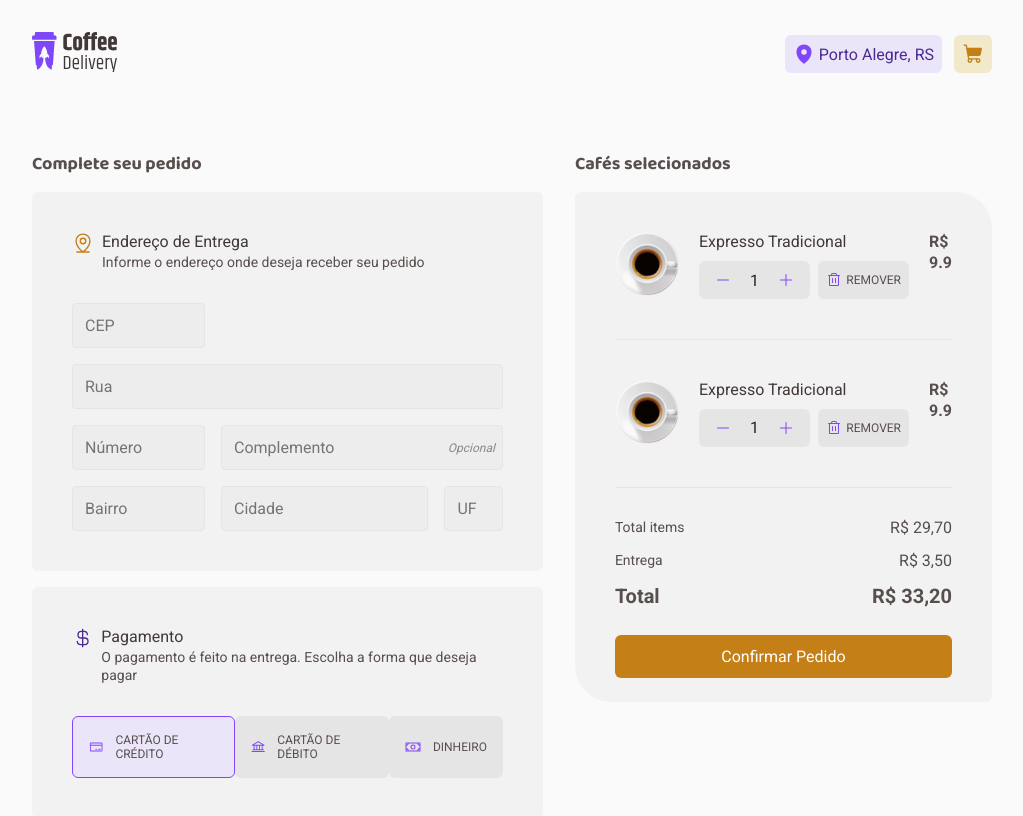
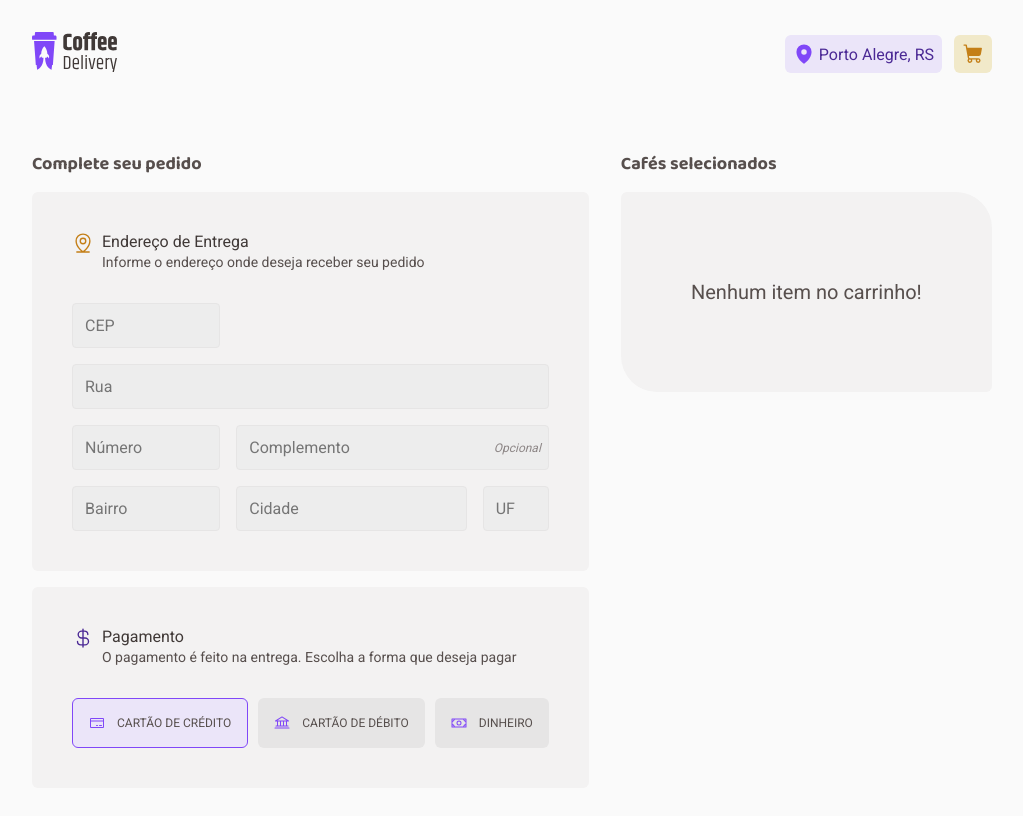
Before and after one commit to domzinhuu/ignite-desafio-01-coffee-delivery, a React (Vite) app: page /checkout in a window 1280 px wide. Shown: the top 816 px of the page, without its empty margins (128-1151 px from the left). Built offline with nearby package versions, Linux system fonts and the light colour scheme.

Commit message:
feat: adicionando integração do carrinho de compra e formatação de valores

```diff
--- a/src/components/Header/styles.ts
+++ b/src/components/Header/styles.ts
@@ -43,14 +43,14 @@ export const NavItems = styled.nav<{ totalProducts: number }>`
 
     &.hasItems::before {
       content: attr(data-total);
-      font-size: 0.75rem;
+      font-size: 0.875rem;
       position: absolute;
       right: -0.5rem;
-      top: -0.5rem;
+      top: -0.75rem;
       font-weight: bold;
       width: 1.25rem;
       height: 1.25rem;
-      background: ${(props) => props.theme.purple};
+      background: ${(props) => props.theme['yellow-dark']};
       color: ${(props) => props.theme.white};
       border-radius: 100%;
       display: flex;
@@ -58,7 +58,6 @@ export const NavItems = styled.nav<{ totalProducts: number }>`
       align-items: center;
       text-align: center;
       line-height: 0;
-      padding-left: 1px;
     }
   }
 `
--- a/src/contexts/CheckoutContext.tsx
+++ b/src/contexts/CheckoutContext.tsx
@@ -14,12 +14,18 @@ interface CheckoutContextProps {
   total: number
   addProductToCheckout: (product: CheckoutProduct) => void
   removeProductFromCheckout: (product: CheckoutProduct) => void
+  currencyFormat: Intl.NumberFormat
 }
 
 export const CheckoutContext = createContext({} as CheckoutContextProps)
 
 export function CheckoutContextProvider({ children }: any) {
   const [products, setProducts] = useState<CheckoutProduct[]>([])
+
+  const format = new Intl.NumberFormat('pt-BR', {
+    style: 'currency',
+    currency: 'BRL',
+  })
 
   function handleAddProductToCheckout(item: CheckoutProduct) {
     item.subTotal = item.product.price * item.quantity
@@ -38,9 +44,11 @@ export function CheckoutContextProvider({ children }: any) {
   }
 
   function handleRemoveProductFromCheckout(product: CheckoutProduct) {
-    setProducts((prev) =>
-      prev.filter((prod) => prod.product.name === product.product.name),
+    const newList = products.filter(
+      (prod) => prod.product.name !== product.product.name,
     )
+    console.log(newList)
+    setProducts(() => [...newList])
   }
 
   let shipping = 0
@@ -49,7 +57,7 @@ export function CheckoutContextProvider({ children }: any) {
   total = sumBy(products, 'subTotal')
 
   if (total > 0 && total < 30) {
-    shipping = 3.5
+    shipping = 10
   } else if (total >= 30) {
     shipping = 0
   }
@@ -60,6 +68,7 @@ export function CheckoutContextProvider({ children }: any) {
         products,
         shipping,
         total,
+        currencyFormat: format,
         addProductToCheckout: handleAddProductToCheckout,
         removeProductFromCheckout: handleRemoveProductFromCheckout,
       }}
--- a/src/pages/Checkout/components/CheckoutItem/index.tsx
+++ b/src/pages/Checkout/components/CheckoutItem/index.tsx
@@ -1,34 +1,55 @@
 import { Trash } from '@phosphor-icons/react'
 import { Count } from '../../../../components/Count'
-import { productList } from '../../../../data/product.list'
 import { Text } from '../../../../styles/themes/global'
 import { CheckoutItemContainer } from './styles'
+import {
+  CheckoutContext,
+  CheckoutProduct,
+} from '../../../../contexts/CheckoutContext'
+import { useContext } from 'react'
 
-export function CheckoutItem() {
-  const coffee = productList[0]
+interface CheckoutItemProps {
+  item: CheckoutProduct
+}
+
+export function CheckoutItem({ item }: CheckoutItemProps) {
+  const { addProductToCheckout, removeProductFromCheckout, currencyFormat } =
+    useContext(CheckoutContext)
+
+  function handleUpdateCounter(value: number) {
+    const updatedItem: CheckoutProduct = {
+      product: item.product,
+      quantity: value,
+    }
+    addProductToCheckout(updatedItem)
+  }
+
+  function handleDeleteProduct() {
+    removeProductFromCheckout(item)
+  }
   return (
     <CheckoutItemContainer>
       <img
         className="itemPicture"
-        src={coffee.logo}
-        alt={`Foto do café selecionado: ${coffee.name}`}
+        src={item.product.logo}
+        alt={`Foto do café selecionado: ${item.product.name}`}
       />
 
       <div className="content">
         <Text size="M" color="base-subtitle">
-          {coffee.name}
+          {item.product.name}
         </Text>
 
         <div className="actions">
-          <Count />
-          <button>
+          <Count value={item.quantity} changeValue={handleUpdateCounter} />
+          <button className="removeButton" onClick={handleDeleteProduct}>
             <Trash size={16} />
             Remover
           </button>
         </div>
       </div>
       <Text className="price" size="M" isBold={true}>
-        R$ {coffee.price}
+        {currencyFormat.format(item.product.price)}
       </Text>
     </CheckoutItemContainer>
   )
--- a/src/pages/Checkout/components/CheckoutItem/styles.ts
+++ b/src/pages/Checkout/components/CheckoutItem/styles.ts
@@ -18,7 +18,8 @@ export const CheckoutItemContainer = styled.div`
     .actions {
       display: flex;
       gap: 0.5rem;
-      button {
+
+      .removeButton {
         background: ${(props) => props.theme['base-button']};
         border-radius: 6px;
         padding: 0 0.5rem;
@@ -27,6 +28,11 @@ export const CheckoutItemContainer = styled.div`
         gap: 0.25rem;
         font-size: 0.75rem;
         text-transform: uppercase;
+        cursor: pointer;
+        transition: all 0.2s;
+        &:hover {
+          background: ${(props) => props.theme['base-hover']};
+        }
         svg {
           color: ${(props) => props.theme.purple};
         }
--- a/src/pages/Checkout/index.tsx
+++ b/src/pages/Checkout/index.tsx
@@ -4,22 +4,23 @@ import {
   CurrencyDollar,
   MapPinLine,
   Money,
-  Trash,
 } from '@phosphor-icons/react'
 import { Text, Title } from '../../styles/themes/global'
 import {
   CheckoutContainer,
   CheckoutValue,
   ConfirmButton,
+  EmptyCart,
   PaymentMethod,
 } from './styles'
-import { productList } from '../../data/product.list'
 import { CheckoutItem } from './components/CheckoutItem'
 import { FormHeader } from './components/CheckoutItem/FormHeader'
-import { useState } from 'react'
+import React, { useContext, useState } from 'react'
+import { CheckoutContext } from '../../contexts/CheckoutContext'
 
 export function Checkout() {
-  const coffee = productList[0]
+  const { products, shipping, total, currencyFormat } =
+    useContext(CheckoutContext)
   const [paymentMethod, setPaymentMethod] = useState<string>('creditCard')
 
   return (
@@ -107,30 +108,42 @@ export function Checkout() {
         <Title size="XS">Cafés selecionados</Title>
 
         <div className="paymentCheckout">
-          <CheckoutItem />
+          <div className="items">
+            {products.map((prd) => (
+              <React.Fragment key={prd.product.name}>
+                <CheckoutItem item={prd} />
                 <div className="separator"></div>
-          <CheckoutItem />
-          <div className="separator"></div>
+              </React.Fragment>
+            ))}
+          </div>
+          {products.length > 0 && (
             <CheckoutValue>
               <div>
                 <Text size="S">Total items</Text>
-              <Text size="M">R$ 29,70</Text>
+                <Text size="M">{currencyFormat.format(total)}</Text>
               </div>
               <div>
                 <Text size="S">Entrega</Text>
-              <Text size="M">R$ 3,50</Text>
+                <Text size="M">{currencyFormat.format(shipping)}</Text>
               </div>
               <div>
                 <Text size="L" isBold={true}>
                   Total
                 </Text>
                 <Text size="L" isBold={true}>
-                R$ 33,20
+                  {currencyFormat.format(total + shipping)}
                 </Text>
               </div>
 
               <ConfirmButton>Confirmar Pedido</ConfirmButton>
             </CheckoutValue>
+          )}
+
+          {products.length === 0 && (
+            <EmptyCart>
+              <Text size="L">Nenhum item no carrinho!</Text>
+            </EmptyCart>
+          )}
         </div>
       </div>
     </CheckoutContainer>
--- a/src/pages/Checkout/styles.ts
+++ b/src/pages/Checkout/styles.ts
@@ -24,6 +24,12 @@ export const CheckoutContainer = styled.div`
       height: 1px;
       background: ${(props) => props.theme['base-button']};
       margin: 0 2.5rem;
+    }
+
+    .items {
+      overflow-y: auto;
+      max-height: 42vh;
+      height: 100%;
     }
   }
 
@@ -112,6 +118,7 @@ export const CheckoutValue = styled.div`
   width: 100%;
   flex-direction: column;
   padding: 1.5rem 2.5rem;
+  border-top: 1px solid ${(props) => props.theme['yellow-dark']};
 
   div {
     display: flex;
@@ -126,6 +133,16 @@ export const ConfirmButton = styled.button`
   border-radius: 6px;
   padding: 0.75rem 0.5rem;
   margin-top: 1.25rem;
+  cursor: pointer;
+  transition: all 0.1s ease-in-out;
+
+  &:hover {
+    background: ${(props) => props.theme.yellow};
+  }
+
+  &:active {
+    background: ${(props) => props.theme['yellow-dark']};
+  }
 `
 
 export const PaymentMethod = styled.div`
@@ -169,3 +186,10 @@ export const PaymentMethod = styled.div`
     }
   }
 `
+
+export const EmptyCart = styled.div`
+  height: 200px;
+  display: flex;
+  justify-content: center;
+  align-items: center;
+`
--- a/src/pages/Home/components/ProductItem/index.tsx
+++ b/src/pages/Home/components/ProductItem/index.tsx
@@ -13,7 +13,7 @@ interface ProductItemProps {
 
 export function ProductItem({ product }: ProductItemProps) {
   const [prodCount, setProdCount] = useState<number>(0)
-  const { addProductToCheckout } = useContext(CheckoutContext)
+  const { addProductToCheckout, currencyFormat } = useContext(CheckoutContext)
 
   function handleChangeCount(value: number) {
     setProdCount(value)
@@ -44,9 +44,8 @@ export function ProductItem({ product }: ProductItemProps) {
 
       <div className="select">
         <span className="formatPrice">
-          R$
           <Title size="M" isBolder={true}>
-            {product.price}
+            {currencyFormat.format(product.price)}
           </Title>
         </span>
 
--- a/src/pages/Home/components/ProductItem/styles.tsx
+++ b/src/pages/Home/components/ProductItem/styles.tsx
@@ -80,6 +80,10 @@ export const ProductItemContainer = styled.div`
           background-color: ${(props) => props.theme.purple};
         }
 
+        &:active {
+          background-color: ${(props) => props.theme['purple-dark']};
+        }
+
         &:disabled {
           background-color: ${(props) => props.theme['base-button']};
           color: ${(props) => props.theme['base-hover']};
```
Lines whose indentation alone changed are shown as unchanged.
